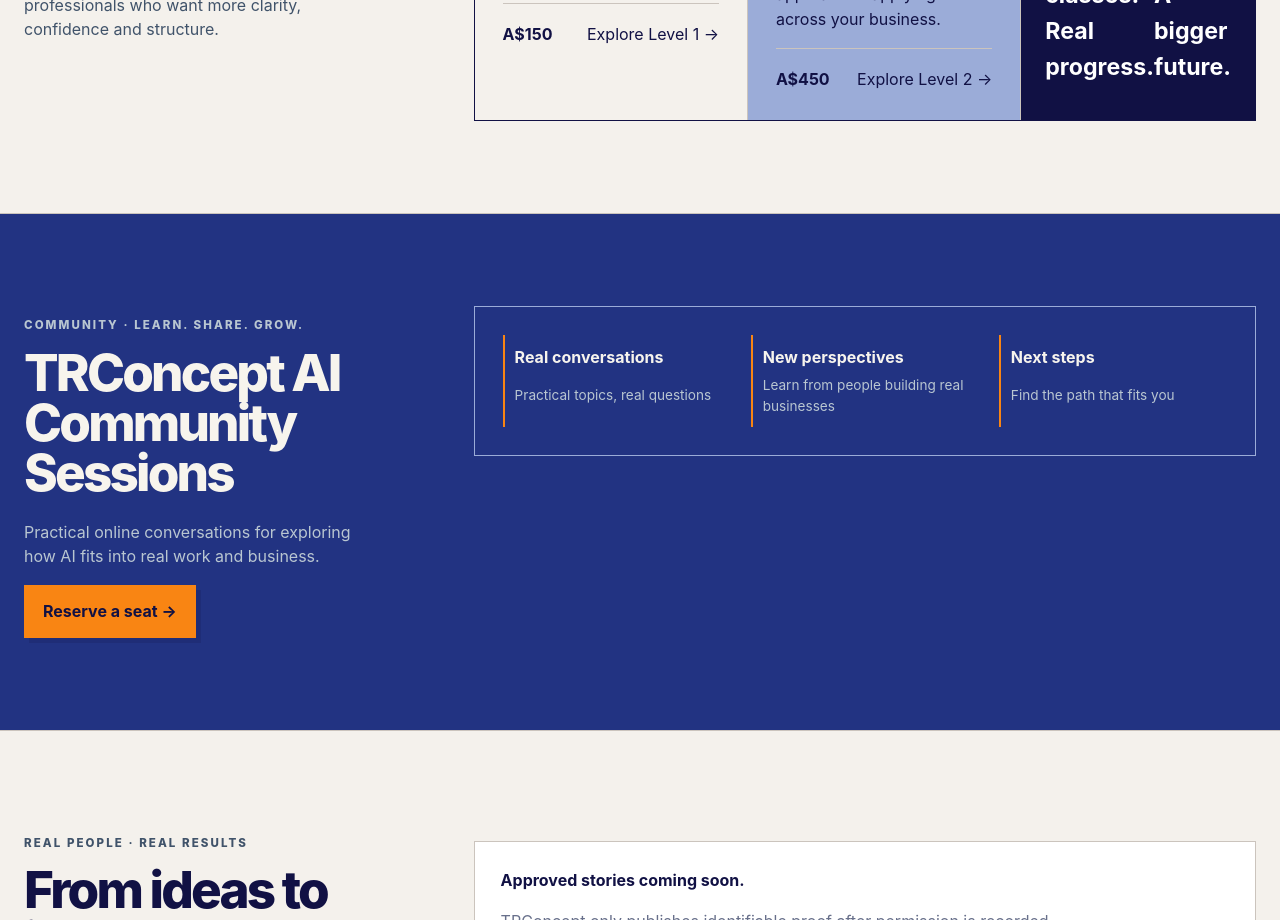
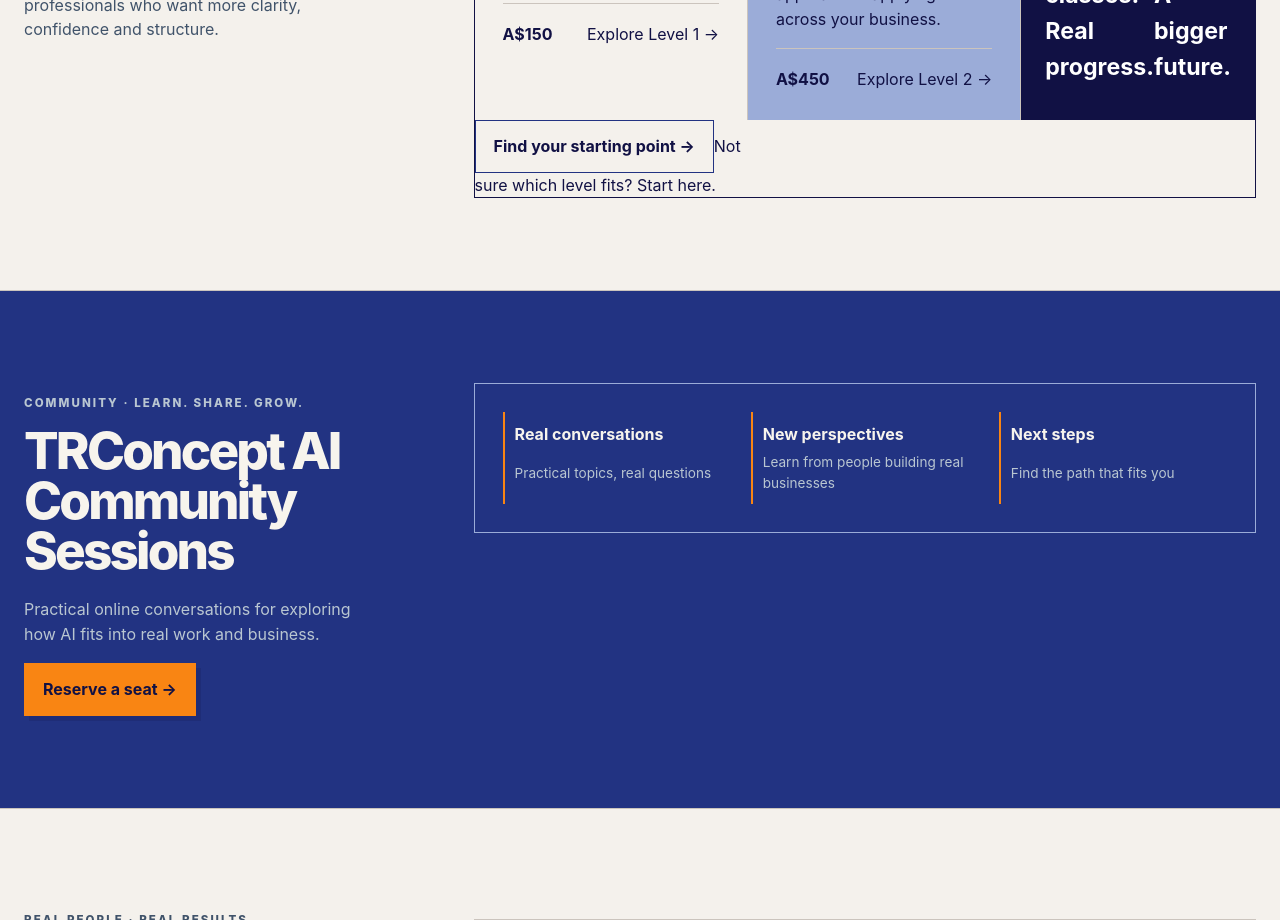
Before and after one commit to thuongr/tr-concept-website, a Next.js app: page / in a window 1280 px wide. Shown: the part 1640-2560 px from the top of the page. Built offline with nearby package versions, Linux system fonts and the light colour scheme; no server answers; the database is empty.

Commit message:
ux: add post-course decision CTA

```diff
--- a/app/page.tsx
+++ b/app/page.tsx
@@ -118,6 +118,10 @@
               <br />
               <strong>A bigger future.</strong>
             </aside>
+            <div className="post-course-cta">
+              <Link className="button button-orange" href="/start-here">Find your starting point →</Link>
+              <span>Not sure which level fits? Start here.</span>
+            </div>
           </div>
         </div>
       </section>
```
